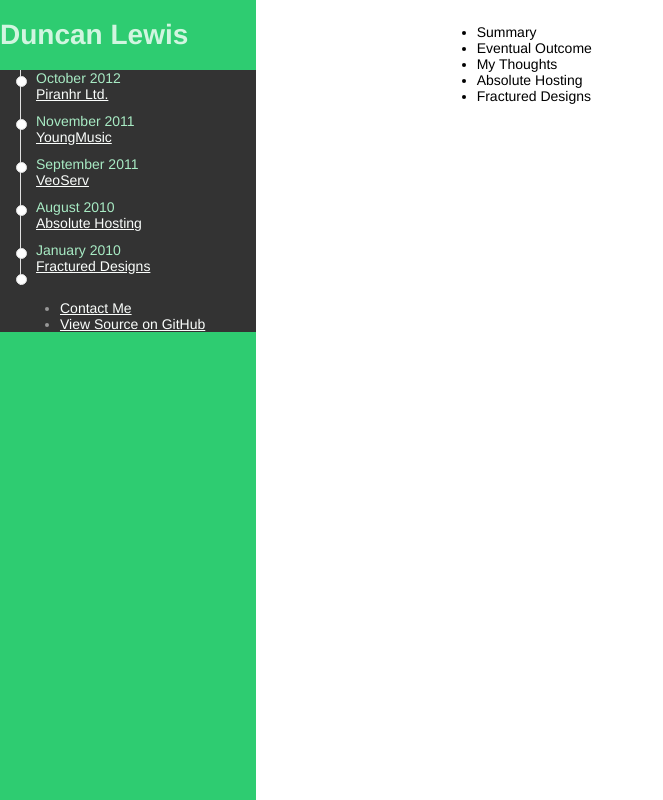
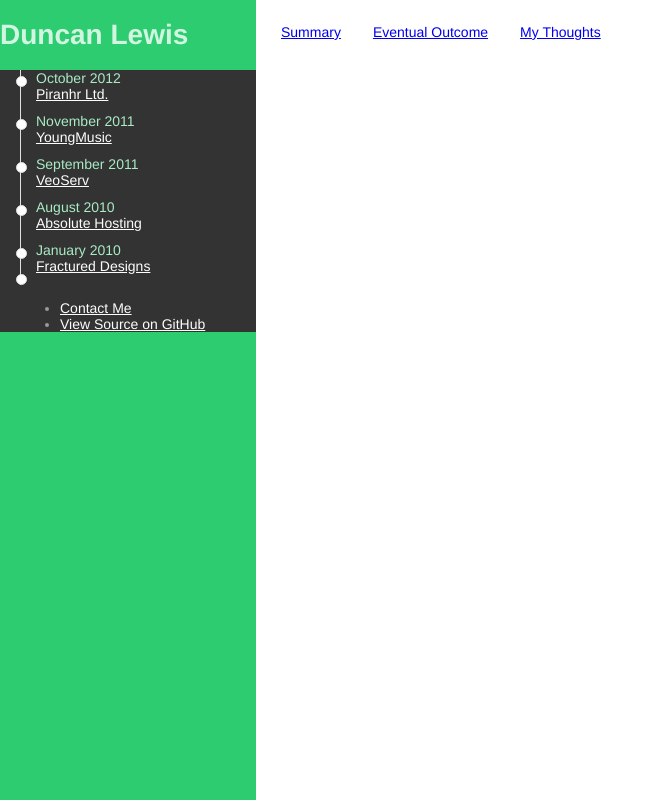
Before and after one commit to DuncanLewis/IS0502-Assignment, a PHP site: page / in a window 1280 px wide. Shown: the whole page, without its empty margins (0-663 px from the left). Run offline with PHP 8.4, Linux system fonts and the light colour scheme.

Commit message:
Added Nav Tabs

```diff
--- a/public/css/styles.css
+++ b/public/css/styles.css
@@ -1640,3 +1640,36 @@ p {
 .sl-item.b-l {
   margin-left: -1px;
 }
+/*------------------------------------*\
+    #NAV
+\*------------------------------------*/
+.nav {
+  margin-bottom: 0;
+  padding-left: 0;
+  list-style: none;
+}
+.nav > li {
+  display: block;
+  position: relative;
+}
+.nav > li > a {
+  padding: 15px;
+}
+.nav-tabs > li {
+  float: left;
+  list-style-type: none;
+}
+.nav-tabs > li > a {
+  border-radius: 3px;
+}
+.nav-tabs > li + li {
+  margin-left: 2px;
+}
+/*------------------------------------*\
+    #BUTTONS
+\*------------------------------------*/
+.button {
+  margin-bottom: 0;
+  text-align: center;
+  vertical-align: middle;
+}
--- a/public/index.html
+++ b/public/index.html
@@ -11,8 +11,7 @@
 <body>
 
 <div class="grid">
-    <!--<div class="row-4">-->
-    <div class="unit one-third">
+    <div class="unit one-fifth">
         <div class="sidebar bg-success">
 
             <div class="sidebar-header">
@@ -65,19 +64,16 @@
     </div>
 
 
-    <div class="unit two-thirds">
+    <div class="unit four-fifths">
 
-        <ul class="tabs">
-            <li>Summary</li>
-            <li>Eventual Outcome</li>
-            <li>My Thoughts</li>
-            <li>Absolute Hosting</li>
-            <li>Fractured Designs</li>
+        <ul class="nav nav-tabs">
+            <li><a href="#">Summary</a></li>
+            <li><a href="#">Eventual Outcome</a></li>
+            <li><a href="#">My Thoughts</a></li>
         </ul>
 
     </div>
 </div>
-<!--</div>-->
 
 </body>
 </html>
--- a/src/less/components/sidebar.less
+++ b/src/less/components/sidebar.less
@@ -2,8 +2,7 @@
     #SIDEBAR
 \*------------------------------------*/
 
-.sidebar
-{
+.sidebar {
   width:20%;
   top:0;
   left:0;
--- a/src/less/styles.less
+++ b/src/less/styles.less
@@ -71,3 +71,5 @@
 
 @import 'components/sidebar.less';
 @import 'components/timeline.less';
+@import 'components/nav.less';
+@import 'components/buttons.less';
```
Also changed, not shown: src/less/components/nav.less (added, +33 -0 lines), src/less/css/buttons.css (added), src/less/css/nav.css (added).
